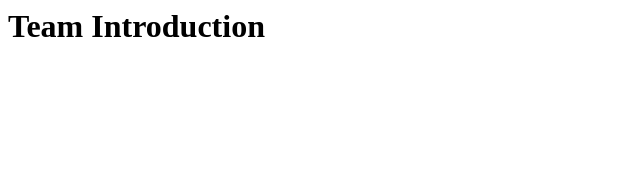
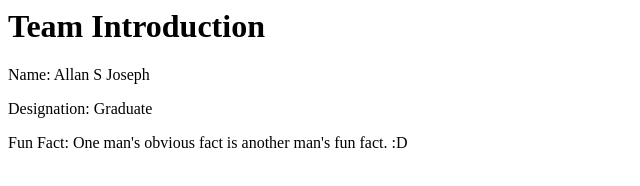
Before and after one commit to AllanSJoseph/team-intro, a plain HTML site: page index.html in a window 1280 px wide. Shown: the whole page, without its empty margins (0-640 px from the left). Drawn offline with Linux system fonts and the light colour scheme.

Commit message:
Added my introduction

```diff
--- a/index.html
+++ b/index.html
@@ -1,5 +1,9 @@
 <html>
 <body>
   <h1>Team Introduction</h1>
+
+  <p>Name: Allan S Joseph</p>
+  <p>Designation: Graduate</p>
+  <p>Fun Fact: One man's obvious fact is another man's fun fact. :D </p>
 </body>
 </html>
```
